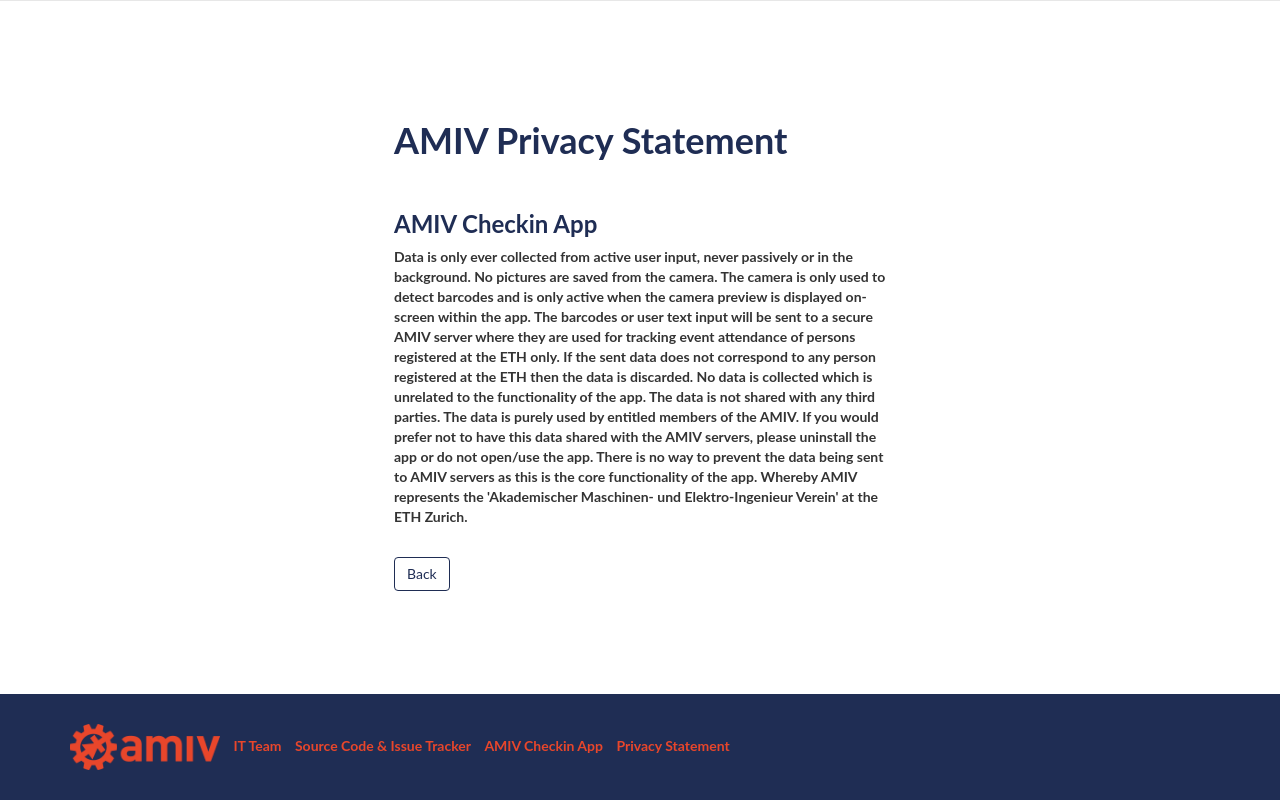
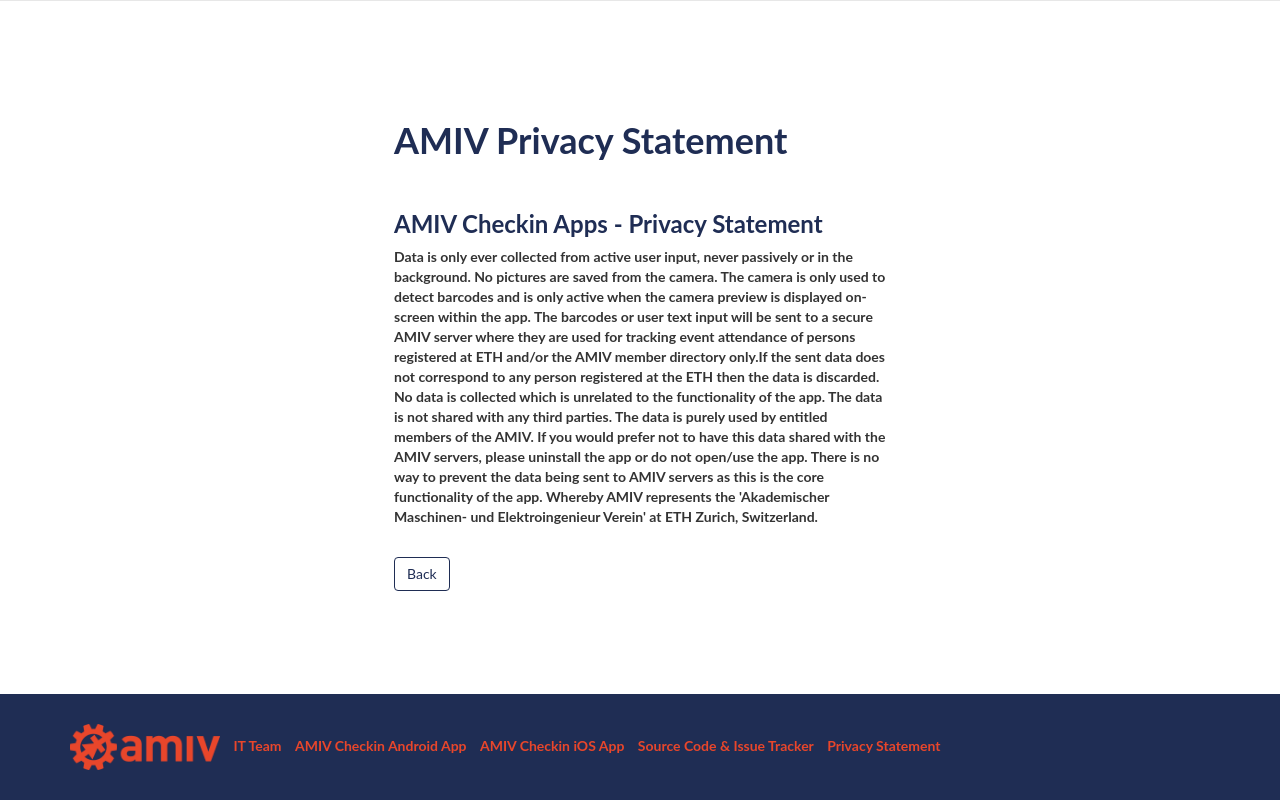
Before and after one commit to amiv-eth/amiv-checkin, a Flask app: template app/templates/login/privacy.html in a window 1280 px wide. Run offline with Flask 2, Linux system fonts and the light colour scheme; the template is opened without the code that fills it: most values are stand-ins (such as "Sample title", 1, 10 or a date in 2020); parts of the project's set-up code (start-up, migrations or seed data) failed here and were passed over; some libraries are stand-ins or nearby versions.

Commit message:
Added iOS app link to footer and reformulated privacy policy.

```diff
--- a/app/templates/base.html
+++ b/app/templates/base.html
@@ -25,8 +25,9 @@
                     <ul class="list-inline">
                         <li><a target="_blank" href="https://amiv.ethz.ch"><img src="{{ url_for('static', filename='img/amiv_logo_300dpi-copperred.png') }}" style="width: 150px;"></a></li>
                         <li><a href="mailto:it@amiv.ethz.ch">IT Team</a></li>
+                        <li><a target="_blank" href="https://play.google.com/store/apps/details?id=ch.amiv.checkin">AMIV Checkin Android App</a></li>
+                        <li><a target="_blank" href="https://itunes.apple.com/us/app/amiv-check-in/id1381110183">AMIV Checkin iOS App</a></li>
                         <li><a target="_blank" href="https://gitlab.ethz.ch/amiv/amiv-checkin">Source Code & Issue Tracker</a></li>
-                        <li><a target="_blank" href="https://play.google.com/store/apps/details?id=ch.amiv.checkin">AMIV Checkin App</a></li>
                         <li><a href="{{ url_for('login.privacy') }}">Privacy Statement</a></li>
                     </ul>
                 </div>
--- a/app/templates/login/privacy.html
+++ b/app/templates/login/privacy.html
@@ -10,17 +10,18 @@
     <div class="center-narrow">
         <h1>AMIV Privacy Statement</h1>
         <br/>
-    <h3>AMIV Checkin App</h3>
-      <p>Data is only ever collected from active user input, never passively or in the background. No pictures are saved
-      from the camera. The camera is only used to detect barcodes and is only active when the camera preview is
-      displayed on-screen within the app. The barcodes or user text input will be sent to a secure AMIV server where
-      they are used for tracking event attendance of persons registered at the ETH only. If the sent data does not
-      correspond to any person registered at the ETH then the data is discarded. No data is collected which is
-      unrelated to the functionality of the app. The data is not shared with any third parties. The data is purely
-      used by entitled members of the AMIV. If you would prefer not to have this data shared with the AMIV servers,
-      please uninstall the app or do not open/use the app. There is no way to prevent the data being sent to AMIV
-      servers as this is the core functionality of the app. Whereby AMIV represents the 'Akademischer Maschinen- und
-      Elektro-Ingenieur Verein' at the ETH Zurich.</p><br/>
+        <h3>AMIV Checkin Apps - Privacy Statement</h3>
+        <p>Data is only ever collected from active user input, never passively or in the background. No pictures are
+            saved from the camera. The camera is only used to detect barcodes and is only active when the camera preview
+            is displayed on-screen within the app. The barcodes or user text input will be sent to a secure AMIV server
+            where they are used for tracking event attendance of persons registered at ETH and/or the AMIV member
+            directory only.If the sent data does not correspond to any person registered at the ETH then the data is
+            discarded. No data is collected which is unrelated to the functionality of the app. The data is not shared
+            with any third parties. The data is purely used by entitled members of the AMIV. If you would prefer not to
+            have this data shared with the AMIV servers, please uninstall the app or do not open/use the app. There is
+            no way to prevent the data being sent to AMIV servers as this is the core functionality of the app. Whereby
+            AMIV represents the 'Akademischer Maschinen- und Elektroingenieur Verein' at ETH Zurich, Switzerland.</p>
+        <br/>
         <a href="{{ url_for('login.login') }}" class="btn btn-default" role="button">Back</a>
     </div>
 </div>
```
Lines whose indentation alone changed are shown as unchanged.
